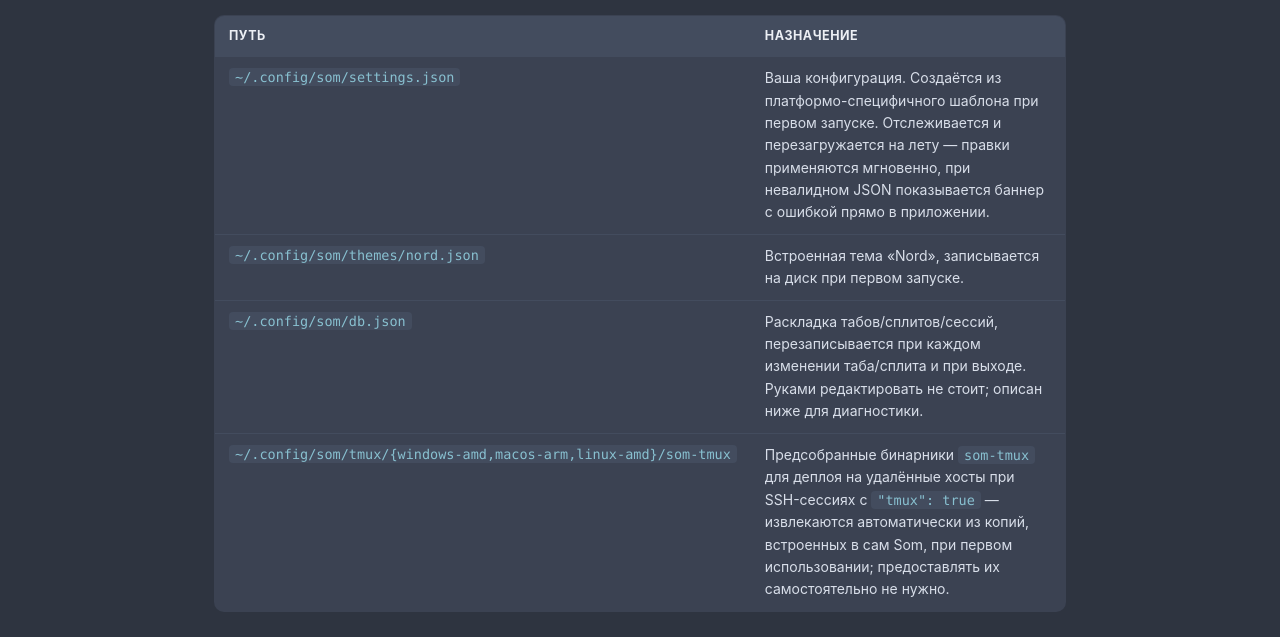
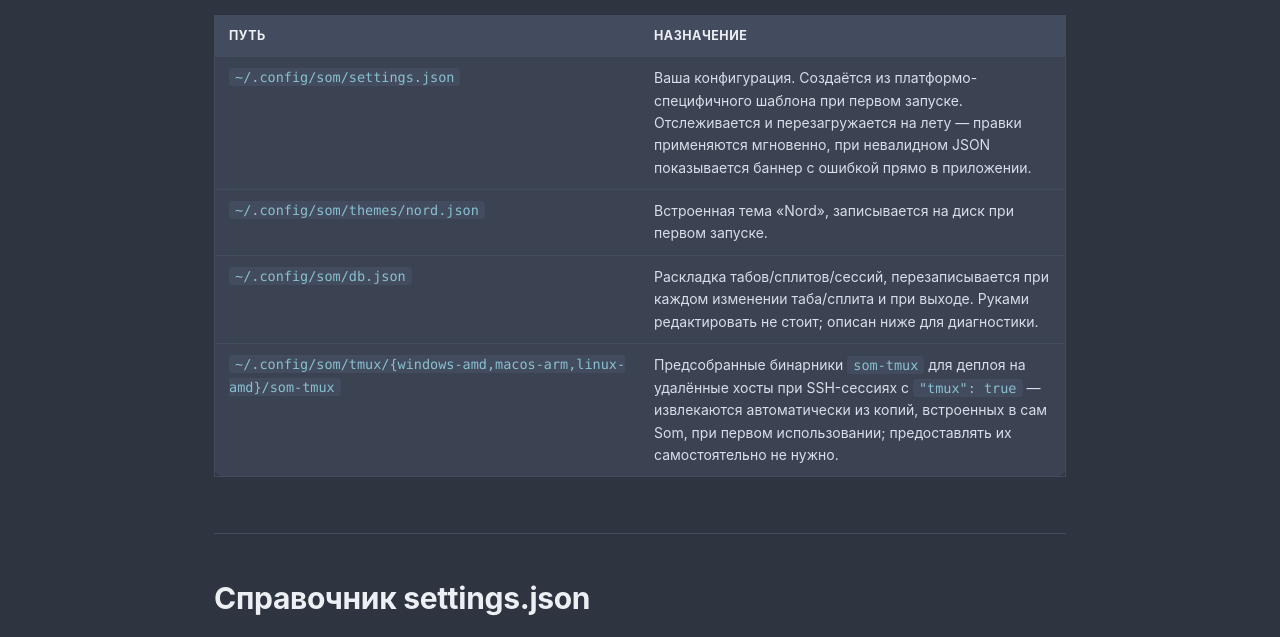
Before and after one commit to errordnk/som, a plain HTML site: page site/manual.html in a window 1280 px wide. Shown: the part 646-1283 px from the top of the page. Drawn offline with Linux system fonts and the light colour scheme.

Commit message:
fix(site): stop the manual's tables from overflowing horizontally
td:first-child and inline code both forced white-space: nowrap, so long
keys like window.padding.{top,bottom,left,right} pushed the table past
its container and triggered a horizontal scrollbar. Switched to
table-layout: fixed with a 26% first column and overflow-wrap so long
values wrap instead of overflowing.

```diff
--- a/site/manual.html
+++ b/site/manual.html
@@ -199,15 +199,15 @@
   hr.sep { border: none; border-top: 1px solid var(--bg2); margin: 40px 0; }
 
   /* ---------- tables ---------- */
-  .doc-table-wrap { overflow-x: auto; margin: 0 0 20px; }
+  .doc-table-wrap { margin: 0 0 20px; }
   table.doc-table {
     width: 100%;
+    table-layout: fixed;
     border-collapse: collapse;
     font-size: 14px;
     background: var(--bg1);
     border: 1px solid var(--bg2);
     border-radius: var(--radius);
-    overflow: hidden;
   }
   table.doc-table th {
     text-align: left;
@@ -223,9 +223,10 @@
     border-top: 1px solid var(--bg2);
     color: var(--fg2);
     vertical-align: top;
+    overflow-wrap: break-word;
   }
-  table.doc-table td:first-child { white-space: nowrap; color: var(--fg0); font-family: "FiraCode Nerd Font", monospace; font-size: 13px; }
-  table.doc-table code { white-space: nowrap; }
+  table.doc-table td:first-child { color: var(--fg0); font-family: "FiraCode Nerd Font", monospace; font-size: 13px; width: 26%; }
+  table.doc-table code { overflow-wrap: break-word; }
 
   /* ---------- code window ---------- */
   pre.code-window {
```
